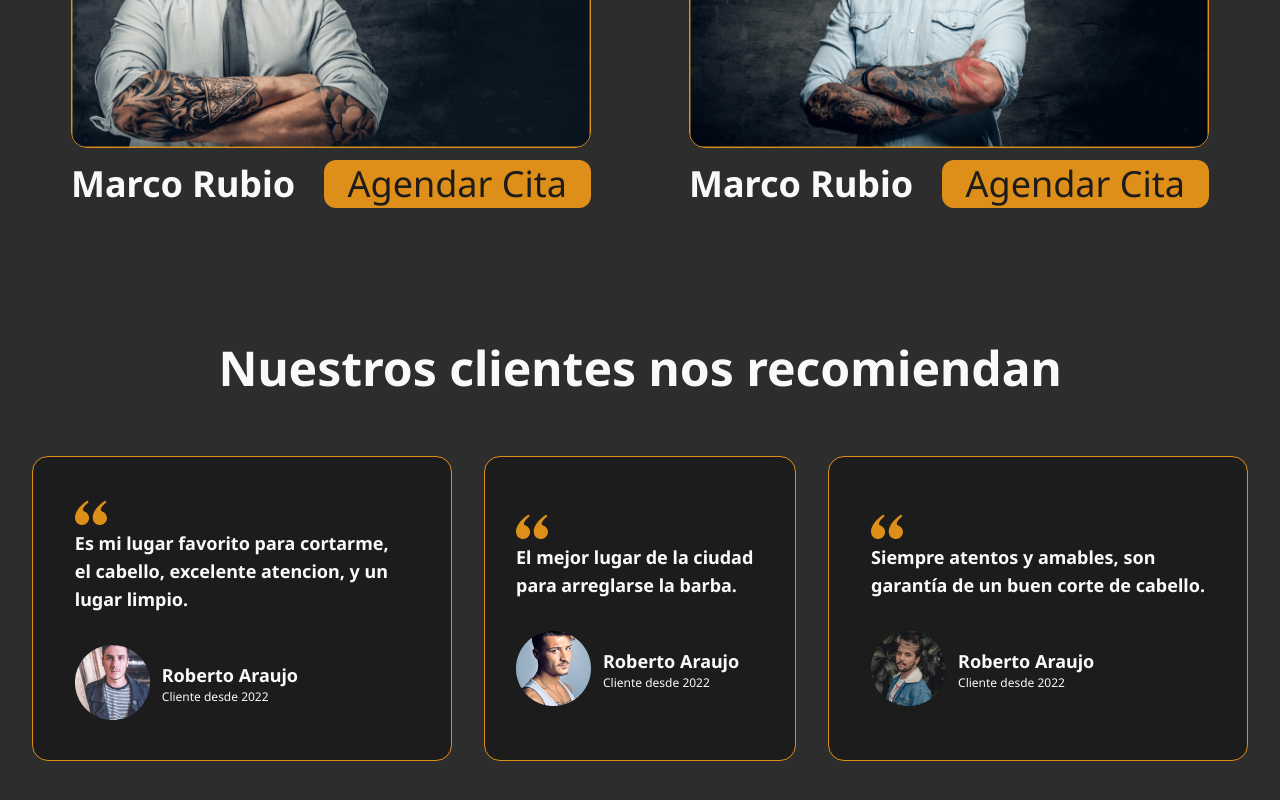
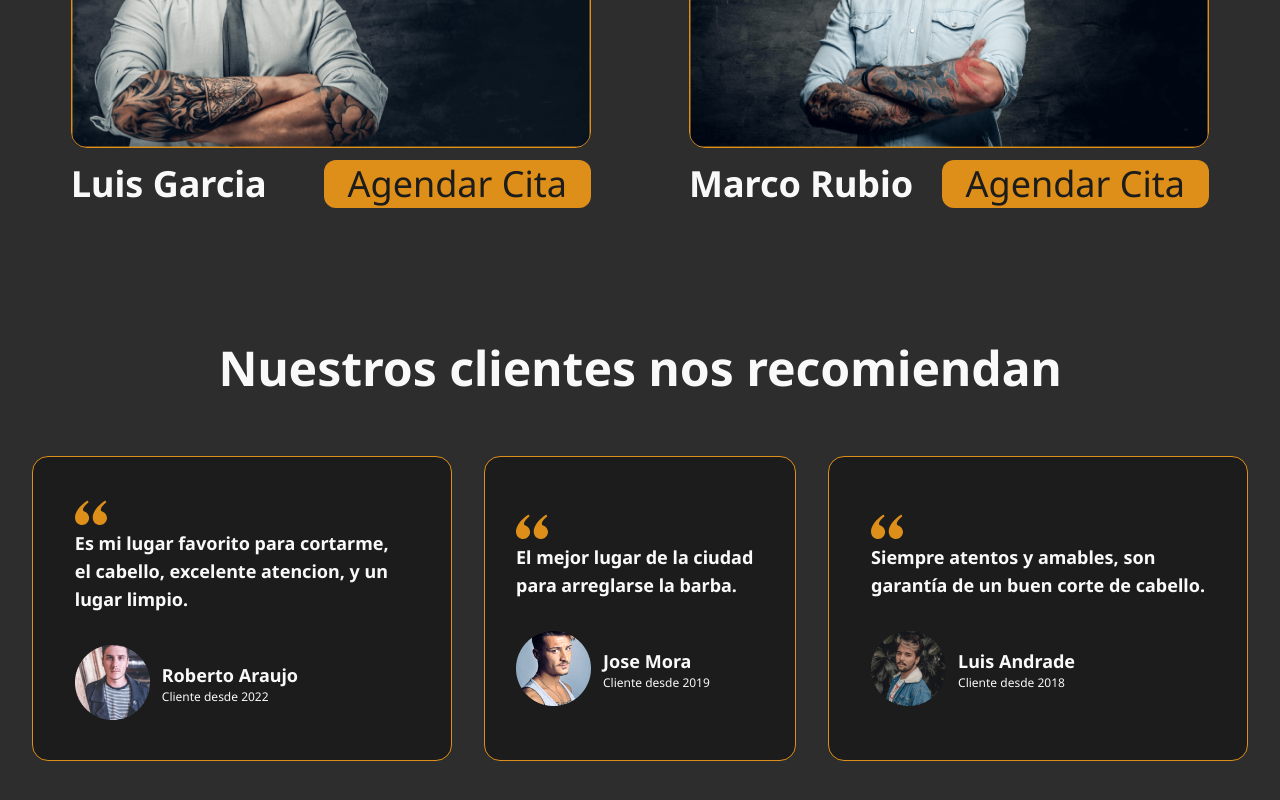
Before and after one commit to victorroddev/empire-barber-shop-demo, a plain HTML site: page public/index.html in a window 1280 px wide. Shown: the part 2641-3441 px from the top of the page. Drawn offline with Linux system fonts and the light colour scheme.

Commit message:
Fixing names

```diff
--- a/public/index.html
+++ b/public/index.html
@@ -183,7 +183,7 @@
                     <img src="img/barber-1.png" alt="barber-1" class="rounded-2xl border border-primaryYellow">
                 </div>
                 <div class="flex flex-row w-[100%] max-w-[420px] lg:max-w-[520px] items-center justify-between mt-3">
-                    <h1 class="font font-bold font-noto text-2xl xl:text-4xl text-primaryWhite">Marco Rubio</h1>
+                    <h1 class="font font-bold font-noto text-2xl xl:text-4xl text-primaryWhite">Luis Garcia</h1>
                     <a href="" class=" bg-primaryYellow text-center py-1 px-6 rounded-xl font-noto text-2xl xl:text-4xl
                     hover:bg-primaryBlack hover:text-primaryYellow text-primaryBlack transition-colors duration-500">Agendar Cita</a>
                 </div>
@@ -236,8 +236,8 @@
                 <div class="flex flex-row gap-3 items-center">
                     <img src="img/testimony-2-mobile.png" alt="person">
                     <div>
-                        <p class="font-noto text-lg text-primaryWhite font-bold">Roberto Araujo</p>
-                        <p class="font-noto text-xs text-primaryWhite font-normal">Cliente desde 2022</p>
+                        <p class="font-noto text-lg text-primaryWhite font-bold">Jose Mora</p>
+                        <p class="font-noto text-xs text-primaryWhite font-normal">Cliente desde 2019</p>
                     </div>
                 </div>
             </div>
@@ -252,8 +252,8 @@
                 <div class="flex flex-row gap-3 items-center">
                     <img src="img/testimony-3-mobile.png" alt="person">
                     <div>
-                        <p class="font-noto text-lg text-primaryWhite font-bold">Roberto Araujo</p>
-                        <p class="font-noto text-xs text-primaryWhite font-normal">Cliente desde 2022</p>
+                        <p class="font-noto text-lg text-primaryWhite font-bold">Luis Andrade</p>
+                        <p class="font-noto text-xs text-primaryWhite font-normal">Cliente desde 2018</p>
                     </div>
                 </div>
             </div>
```
